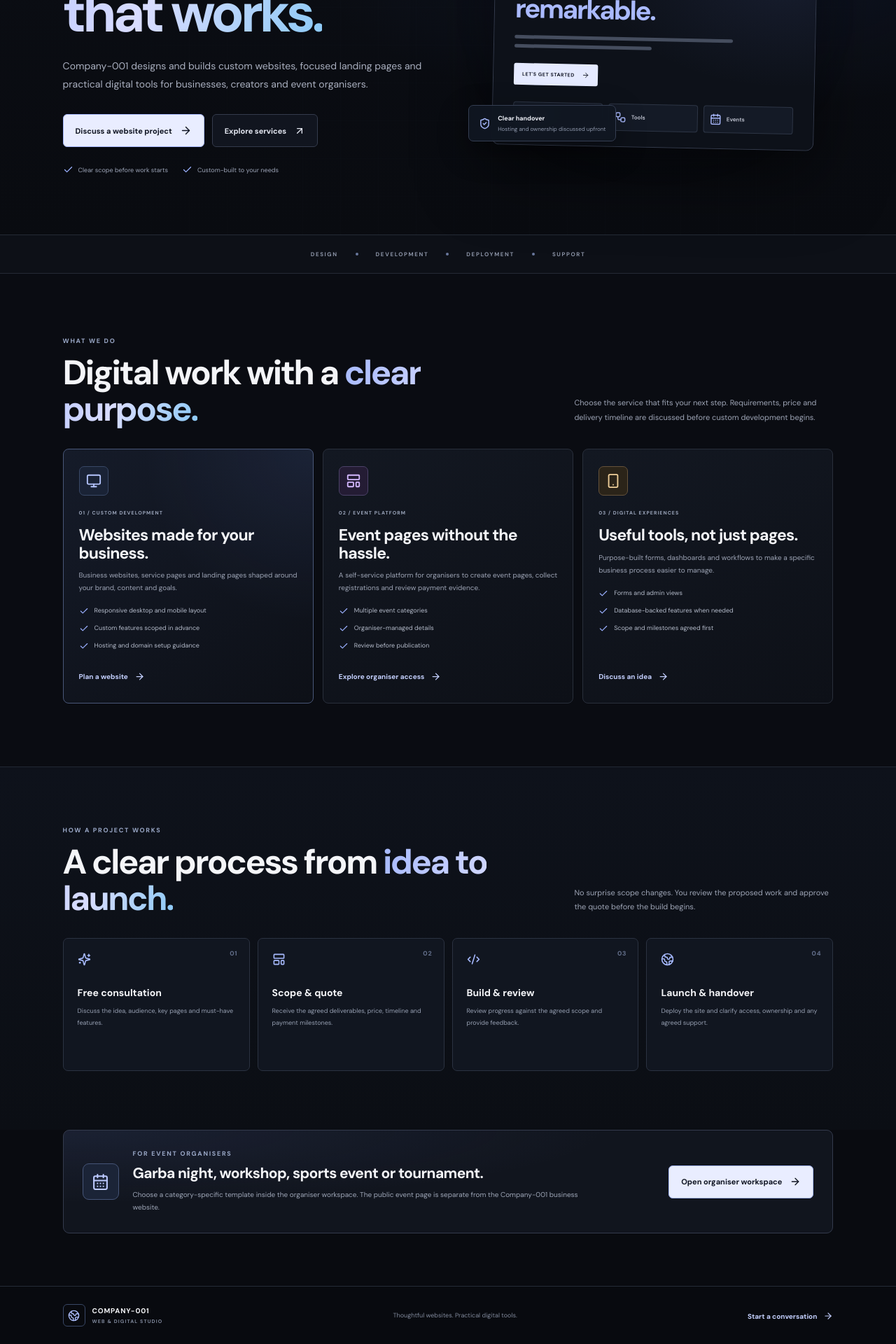
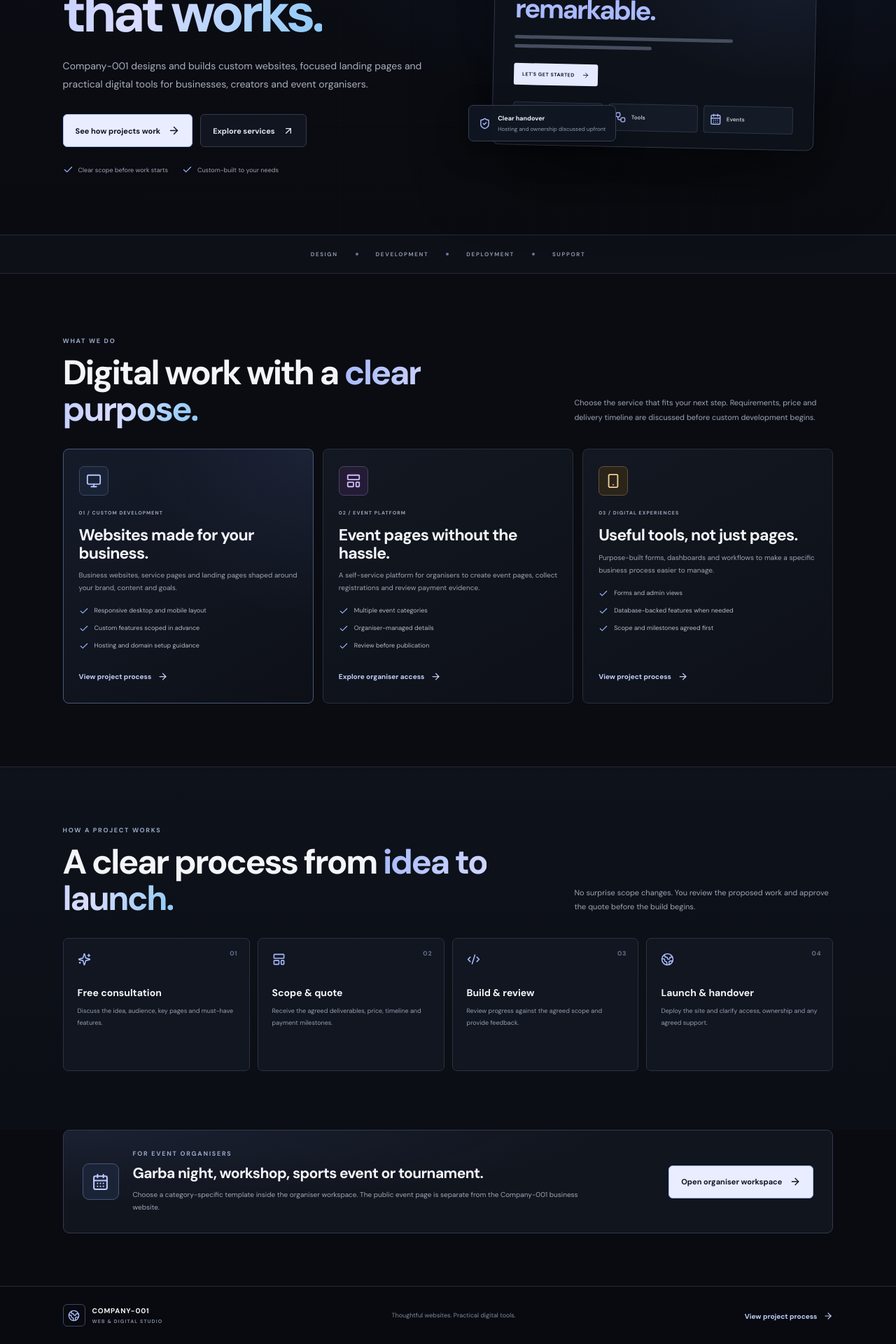
Before and after one commit to bhavishyacodz/Company-001, a React (Vite) app: page / in a window 1280 px wide. Shown: the part 426-2346 px from the top of the page at 70% size. Built offline with nearby package versions, Linux system fonts and the light colour scheme; a web font is replaced by a local one.

Commit message:
Clarify homepage actions until consultation booking exists

```diff
--- a/src/CompanyHome.jsx
+++ b/src/CompanyHome.jsx
@@ -14,7 +14,7 @@ export default function CompanyHome({ onStart, onOrganiser }) {
           <h1>Turn your idea into a <em>website that works.</em></h1>
           <p className="company-hero-lead">Company-001 designs and builds custom websites, focused landing pages and practical digital tools for businesses, creators and event organisers.</p>
           <div className="company-hero-actions">
-            <button className="company-button primary" onClick={onStart}>Discuss a website project <ArrowRight size={17} /></button>
+            <button className="company-button primary" onClick={onStart}>See how projects work <ArrowRight size={17} /></button>
             <a className="company-button secondary" href="#services">Explore services <ArrowUpRight size={16} /></a>
           </div>
           <div className="company-proof"><span><Check size={15} /> Clear scope before work starts</span><span><Check size={15} /> Custom-built to your needs</span></div>
@@ -52,7 +52,7 @@ export default function CompanyHome({ onStart, onOrganiser }) {
             <div className="company-service-icon"><Monitor size={22}/></div><span className="company-card-label">01 / CUSTOM DEVELOPMENT</span>
             <h3>Websites made for your business.</h3><p>Business websites, service pages and landing pages shaped around your brand, content and goals.</p>
             <ul><li><Check size={14}/> Responsive desktop and mobile layout</li><li><Check size={14}/> Custom features scoped in advance</li><li><Check size={14}/> Hosting and domain setup guidance</li></ul>
-            <button onClick={onStart}>Plan a website <ArrowRight size={15}/></button>
+            <button onClick={onStart}>View project process <ArrowRight size={15}/></button>
           </article>
           <article className="company-service-card">
             <div className="company-service-icon violet"><LayoutTemplate size={22}/></div><span className="company-card-label">02 / EVENT PLATFORM</span>
@@ -64,7 +64,7 @@ export default function CompanyHome({ onStart, onOrganiser }) {
             <div className="company-service-icon amber"><Smartphone size={22}/></div><span className="company-card-label">03 / DIGITAL EXPERIENCES</span>
             <h3>Useful tools, not just pages.</h3><p>Purpose-built forms, dashboards and workflows to make a specific business process easier to manage.</p>
             <ul><li><Check size={14}/> Forms and admin views</li><li><Check size={14}/> Database-backed features when needed</li><li><Check size={14}/> Scope and milestones agreed first</li></ul>
-            <button onClick={onStart}>Discuss an idea <ArrowRight size={15}/></button>
+            <button onClick={onStart}>View project process <ArrowRight size={15}/></button>
           </article>
         </div>
       </section>
@@ -88,7 +88,7 @@ export default function CompanyHome({ onStart, onOrganiser }) {
         <button className="company-button primary" onClick={onOrganiser}>Open organiser workspace <ArrowRight size={16}/></button>
       </section>
 
-      <footer className="company-footer"><div className="company-footer-brand"><span className="company-footer-mark"><Globe2 size={17}/></span><span>COMPANY-001<small>WEB & DIGITAL STUDIO</small></span></div><p>Thoughtful websites. Practical digital tools.</p><button onClick={onStart}>Start a conversation <ArrowRight size={14}/></button></footer>
+      <footer className="company-footer"><div className="company-footer-brand"><span className="company-footer-mark"><Globe2 size={17}/></span><span>COMPANY-001<small>WEB & DIGITAL STUDIO</small></span></div><p>Thoughtful websites. Practical digital tools.</p><button onClick={onStart}>View project process <ArrowRight size={14}/></button></footer>
     </main>
   );
 }
```
